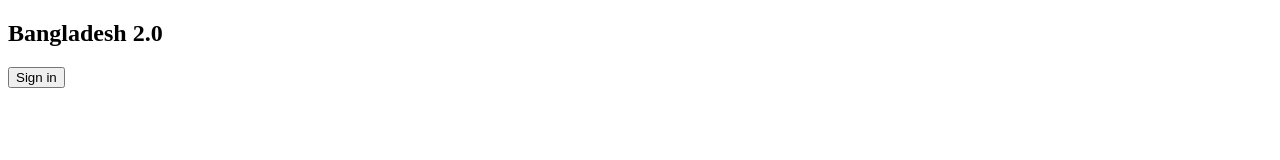
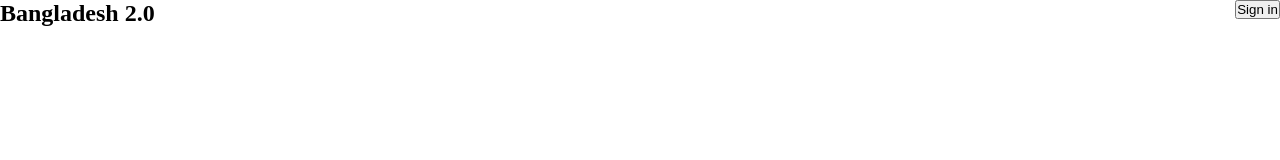
Before and after one commit to rumu4855/Bangladesh, a plain HTML site: page index.html in a window 1280 px wide. Drawn offline with Linux system fonts and the light colour scheme.

Commit message:
add navbar html and css file

```diff
--- a/index.html
+++ b/index.html
@@ -4,6 +4,7 @@
     <meta charset="UTF-8">
     <meta name="viewport" content="width=device-width, initial-scale=1.0">
     <title>Bangladesh</title>
+    <link rel="stylesheet" href="style/style.css">
 </head>
 <body>
     <header>
--- /dev/null
+++ b/style/style.css
@@ -0,0 +1,11 @@
+*{
+    margin: 0;
+    padding: 0;
+    box-sizing: border-box;
+}
+
+header nav{
+    display: flex;
+    justify-content: space-between;
+    margin: ;
+}
```
